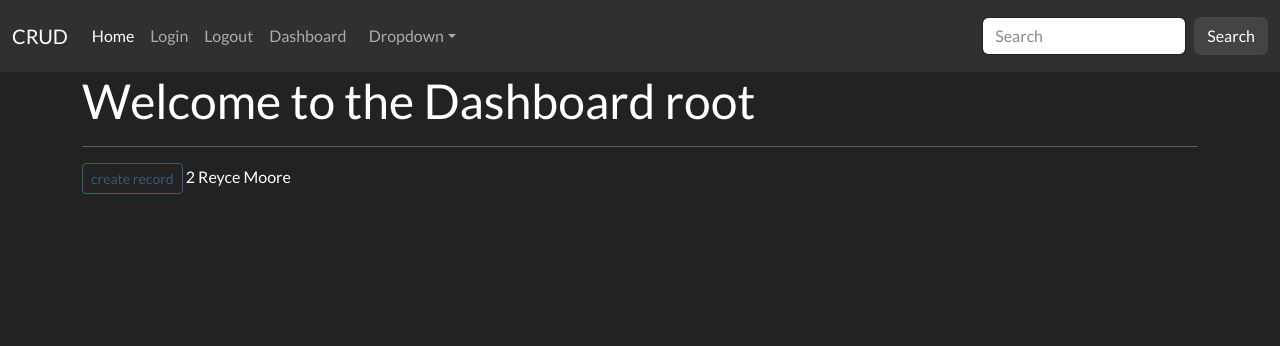
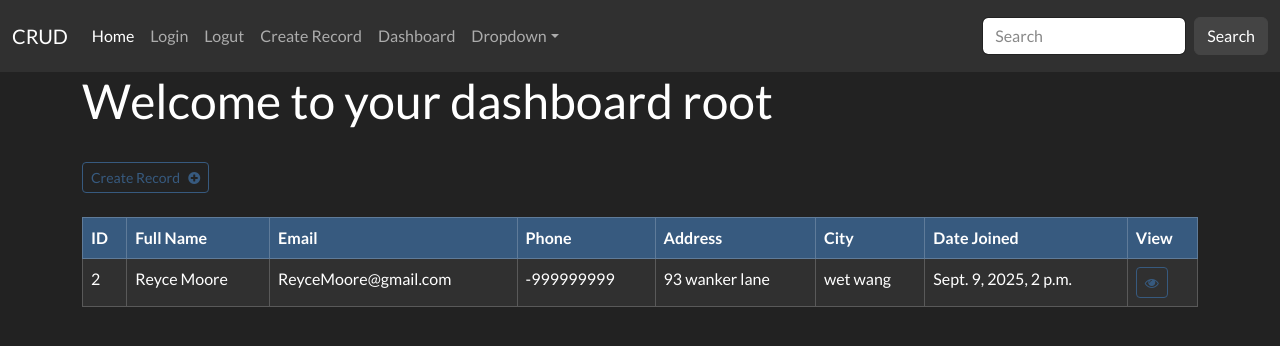
Before and after one commit to Nezerac-Final-God-of-Pain/Resonance, a Django app: page /dashboard in a window 1280 px wide. Shown: the top 346 px of the page. Run offline with Django 5.2, Linux system fonts and the light colour scheme; a user stored in the database is signed in; data comes from the database, SQL or seed files in the repository; both versions use the stored data as it was after the commit; some libraries are stand-ins or nearby versions.

Commit message:
Add files via upload

```diff
--- /dev/null
+++ b/requirements.txt
@@ -0,0 +1,6 @@
+asgiref==3.9.1
+crispy-bootstrap5==2025.6
+Django==5.2.6
+django-crispy-forms==2.4
+sqlparse==0.5.3
+tzdata==2025.2
--- a/website/admin.py
+++ b/website/admin.py
@@ -1,6 +1,5 @@
 from django.contrib import admin
+from .models import Record
 
 # Register your models here.
-from . models import Record
-
 admin.site.register(Record)
--- a/website/models.py
+++ b/website/models.py
@@ -1,14 +1,15 @@
 from django.db import models
 
+# Create your models here.
+
 class Record(models.Model):
+    first_name = models.CharField(max_length=255)
+    last_name = models.CharField(max_length=255)
+    email = models.CharField(max_length=255)
+    phone = models.CharField(max_length=10)
+    address = models.CharField(max_length=200)
+    city = models.CharField(max_length=200)
+    creation_data = models.DateTimeField(auto_now_add=True)
 
-    creation_data = models.DateTimeField(auto_now_add = True)
-    first_name = models.CharField(max_length = 100)
-    last_name = models.CharField(max_length = 100)
-    email = models.CharField(max_length = 255)
-    phone = models.CharField(max_length = 10)
-    address = models.CharField(max_length = 255)
-    city = models.CharField(max_length = 255)
-
-def __str__(self):
-    return self.first_name + " " + self.last_name
+    def __str__(self):
+        return self.first_name + " " + self.last_name
--- a/website/templates/components/navbar.html
+++ b/website/templates/components/navbar.html
@@ -10,18 +10,21 @@
     <div class="collapse navbar-collapse" id="navbarColor02">
       <ul class="navbar-nav me-auto">
         <li class="nav-item">
-          <a class="nav-link active" href="#">Home
+          <a class="nav-link active" href="{% url '' %}">Home
             <span class="visually-hidden">(current)</span>
           </a>
         </li>
         <li class="nav-item">
           <a class="nav-link" href="{%url 'login'%}">Login</a>
         </li>
-        <li class="nav-item">
-          <a class="nav-link" href="{%url 'logout' %}">Logout</a>
+         <li class="nav-item">
+          <a class="nav-link" href="{%url 'logout'%}">Logut</a>
         </li>
         <li class="nav-item">
-          <a class="nav-link" href="{% url 'dashboard' %}">Dashboard &nbsp;</a>
+          <a class="nav-link" href="{% url 'create_record' %}">Create Record</a>
+        </li>
+        <li class="nav-item">
+          <a class="nav-link" href="{% url 'dashboard' %}">Dashboard</a>
         </li>
         <li class="nav-item dropdown">
           <a class="nav-link dropdown-toggle" data-bs-toggle="dropdown" href="#" role="button" aria-haspopup="true" aria-expanded="false">Dropdown</a>
--- a/website/templates/pages/base.html
+++ b/website/templates/pages/base.html
@@ -8,11 +8,22 @@
     <link rel="stylesheet" href="{% static 'css/style.css' %}">
     <link rel="stylesheet" href="{% static 'css/bootstrap.css' %}">
     <link rel="stylesheet" href="{% static 'css/darklytheme.css' %}">
+
+    <link rel="stylesheet" href="https://cdnjs.cloudflare.com/ajax/libs/font-awesome/4.7.0/css/font-awesome.min.css">
 </head>
 <body>
     {% include 'components/navbar.html' %}
     <div class="container">
     {% block content %}
+        <br>
+
+        {% for message in messages %}
+            {% if message.level == DEFAULT_MESSAGE_LEVELS.SUCCESS %}
+                <p id="message-timer" class="alert alert-success float-center text-center message-text">
+                    <i class="fa fa-check" aria-hidden="true"></i> &nbsp; {{message}}
+                </p>
+            {% endif %}
+        {% endfor %}
 
     {% endblock %}
     </div>
--- a/website/templates/pages/dashboard.html
+++ b/website/templates/pages/dashboard.html
@@ -1,17 +1,50 @@
 {% extends 'pages/base.html' %}
-
 {% block content %}
 
-    <h1> Welcome to the Dashboard {{user}} </h1>
-    <hr>
 
-    <a class="btn btn-outline-primary btn-sm" href="{% url 'dashboard' %}">
-        create record
-    </a>
-    {% for record in records %}
-        {{record.id}}
-        {{record.first_name}}
-        {{record.last_name}}
-    {% endfor %}
+<h1>Welcome to your dashboard {{user}}</h1>
+<br>
+<a class="btn btn-outline-primary btn-sm" href="{% url 'dashboard' %}">
+    Create Record &nbsp; <i class="fa fa-plus-circle" aria-hidden="true"></i>
+</a>
+<br>
+<br>
+
+<table class="table table-dark table-hover table-bordered">
+    <thead class="table-primary">
+        <tr>
+            <th scope="col">ID</th>
+            <th scope="col">Full Name</th>
+            <th scope="col">Email</th>
+            <th scope="col">Phone</th>
+            <th scope="col">Address</th>
+            <th scope="col">City</th>
+            <th scope="col">Date Joined</th>
+            <th scope="col">View</th>
+        </tr>
+    </thead>
+    <tbody>
+        {% if Records %}
+            {% for Record in Records %}
+                <tr>
+                    <td>{{Record.id}}</td>
+                    <td>{{Record.first_name}} {{Record.last_name}}</td>
+                    <td>{{Record.email}}</td>
+                    <td>{{Record.phone}}</td>
+                    <td>{{Record.address}}</td>
+                    <td>{{Record.city}}</td>
+                    <td>{{Record.creation_data}}</td>
+                    <td>
+                        <a class="btn btn-outline-primary btn-sm" href="{% url 'record'  Record.id%}">
+                             <i class="fa fa-eye" aria-hidden="true"></i>
+                        </a>
+                    </td>
+                </tr>
+            {% endfor %}
+        {% endif %}
+        </tbody>
+</table>
+
+
 
 {% endblock %}
--- a/website/templates/pages/login.html
+++ b/website/templates/pages/login.html
@@ -12,7 +12,7 @@
     {{form|crispy}}
     <br>
     <button type="submit">
-        Login
+        <i class="fa fa-key" aria-hidden="true"></i>&nbsp; Login
     </button>
 
 
--- a/website/templates/pages/register.html
+++ b/website/templates/pages/register.html
@@ -12,7 +12,7 @@
             {% csrf_token %}
             {{form|crispy}}
             <br>
-            <button type="submit" class="btn btn-primary w-100 btn-block p-2">Create account</button>
+            <button type="submit" class="btn btn-primary w-100 btn-block p-2">Create Account &nbsp;<i class="fa fa-user-plus" aria-hidden="true"></i></button>
         </form>
         <br>
         <div class="text-centre">
--- a/website/urls.py
+++ b/website/urls.py
@@ -7,5 +7,9 @@ urlpatterns = [
   #path('store', views.store, name="store"),
   path('register', views.register, name="register"),
   path('logout', views.logout, name="logout"),
-  path('dashboard',views.dashboard, name="dashboard")
+  path('dashboard',views.dashboard, name='dashboard'),
+  path('create_record', views.create_record, name="create_record"),
+  path('update_record/<int:pk>', views.update_record, name="update_record" ),
+  path('record/<int:pk>', views.singular_record, name="record"),
+  path('delete_record/<int:pk>', views.delete_record, name="delete_record"),
 ]
--- a/website/views.py
+++ b/website/views.py
@@ -1,9 +1,10 @@
 from django.shortcuts import render, redirect
-from .forms import CreateUserForm, LoginForm
+from .forms import CreateUserForm, LoginForm, CreateRecordForm, UpdateRecordForm
 from django.contrib.auth.models import auth
 from django.contrib.auth import authenticate
+from django.contrib.auth.decorators import login_required
 from .models import Record
-from django.contrib.auth.decorators import login_required
+from django.contrib import messages
 
 # Create your views here.
 def home(request):
@@ -12,7 +13,8 @@ def home(request):
 #logout
 def logout(request):
     auth.logout(request)
-    return redirect('login')
+    return redirect('')
+    messages.success(request,"Logout Success!")
 
 
 
@@ -45,17 +47,65 @@ def register(request):
         form = CreateUserForm(request.POST)
         if form.is_valid():
             form.save() # save to database
-            return redirect('')
+            messages.success(request,"Account Created Successfully!")
+            return redirect('login')
 
     context = {'form': form}
     #print(context)
 
     return render(request, 'pages/register.html', context=context)
 
-@login_required(login_url = 'login')
+@login_required(login_url="login")
 def dashboard(request):
 
     my_records = Record.objects.all()
-    context = {'records': my_records}
+    context = {'Records':my_records}
 
     return render(request, 'pages/dashboard.html', context=context)
+
+@login_required(login_url="login")
+def create_record(request):
+    form = CreateRecordForm()
+    if request.method == "POST":
+        form = CreateRecordForm(request.POST)
+
+        if form.is_valid():
+            form.save()
+            messages.success(request,"Your record was Created!")
+            return redirect("dashboard")
+    context = {'create_form':form}
+    return render(request, 'pages/create_record.html', context=context)
+
+@login_required(login_url="login")
+def update_record(request, pk):
+
+    record = Record.objects.get(id=pk)
+    form = UpdateRecordForm(instance=record)
+
+    # if submit
+    if request.method == "POST":
+        form = UpdateRecordForm(request.POST, instance=record)
+        if form.is_valid:
+            form.save()
+            messages.success(request, "Your record was Updated!")
+            return redirect("dashboard")
+
+    # if no submitted data - send form
+    context = {'update_form':form}
+    return render(request,'pages/update_record.html',context=context)
+
+# Read a single record
+@login_required(login_url='login')
+def singular_record(request,pk):
+
+    one_record = Record.objects.get(id=pk)
+    context = {'record':one_record}
+    return render(request, 'pages/view_record.html', context=context)
+
+@login_required(login_url='login')
+def delete_record(request,pk):
+    record=Record.objects.get(id=pk)
+    record.delete()
+    messages.success(request,"Your record was Deleted!")
+
+    return redirect("dashboard")
```
Also changed, not shown: static/js/app.js (added, +7 -0 lines), website/forms.py (+14 -0 lines), website/templates/pages/create_record.html (added, +14 -0 lines), website/templates/pages/index.html (+8 -6 lines), website/templates/pages/update_record.html (added, +18 -0 lines), website/templates/pages/view_record.html (added, +27 -0 lines), db.sqlite3, website/migrations/0001_initial.py, website/migrations/0002_alter_record_address_alter_record_city_and_more.py (added).
